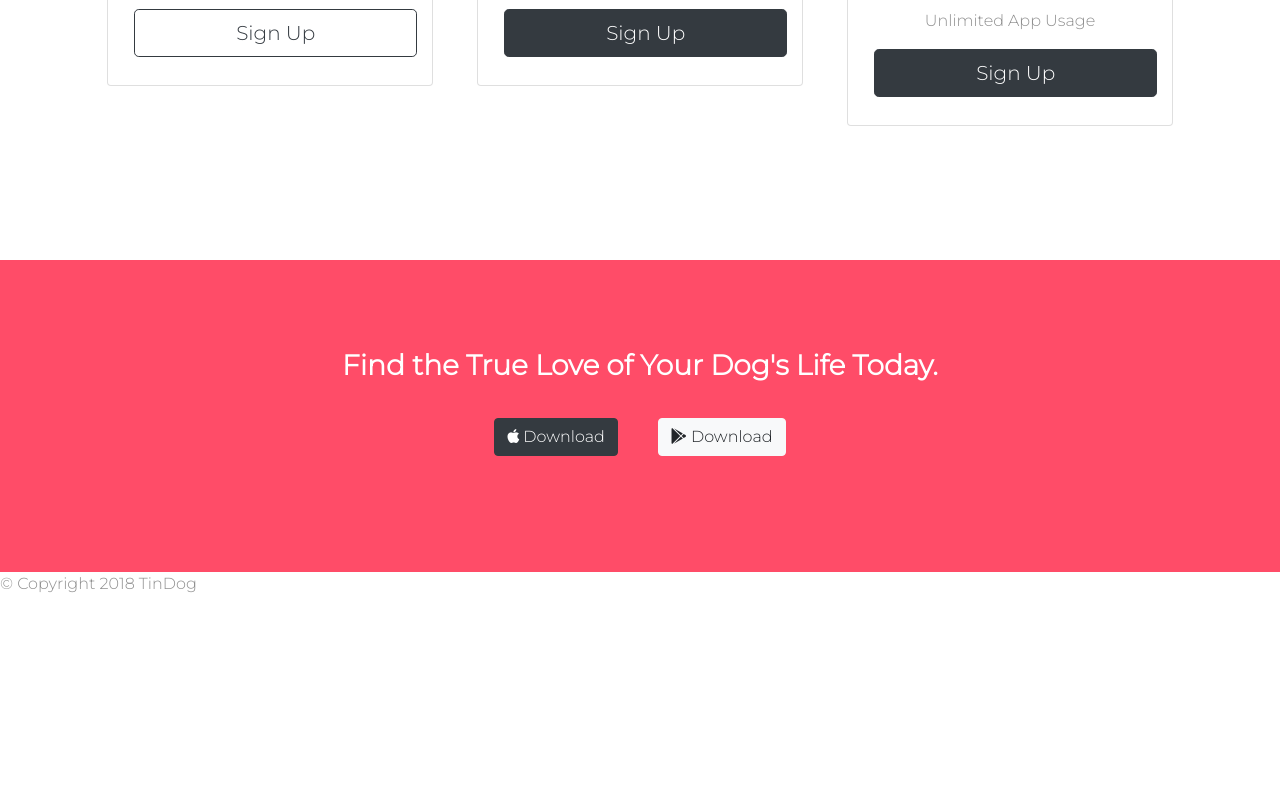
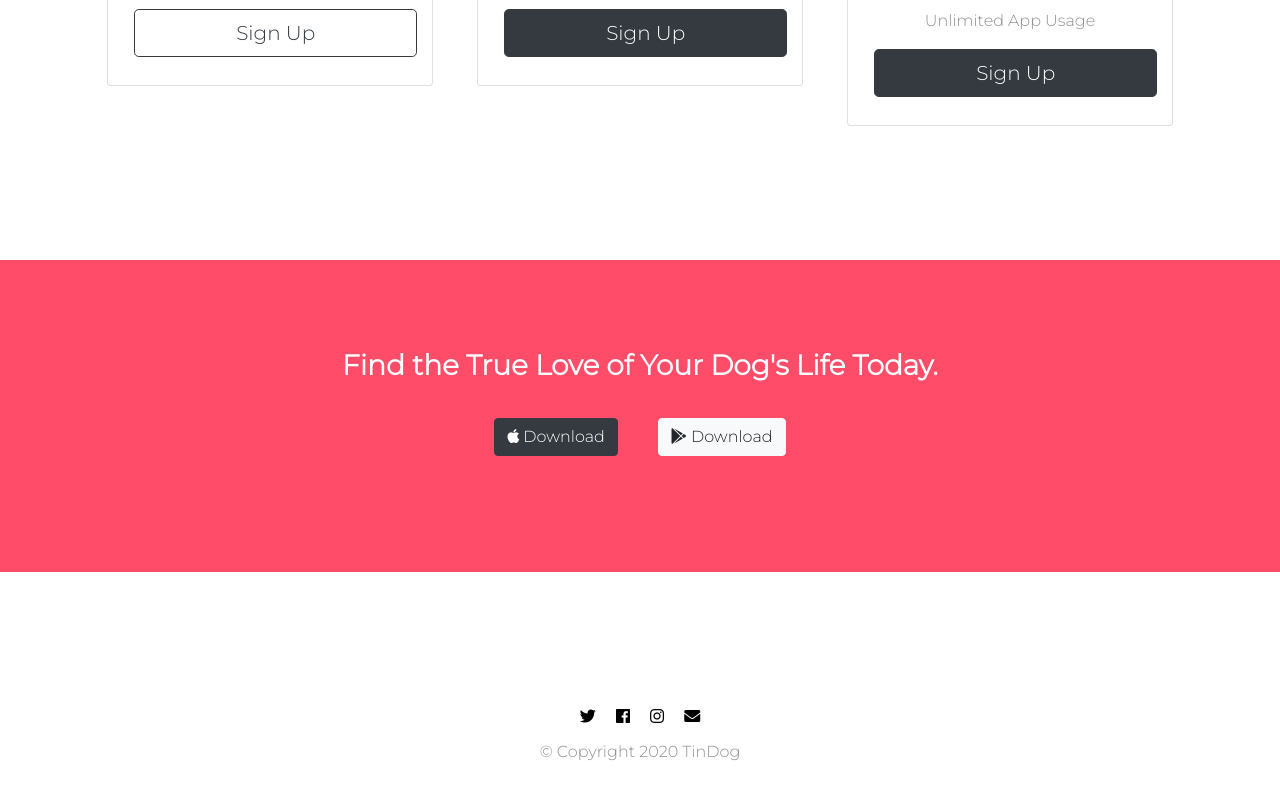
Before and after one commit to Akansha0211/tindog-website, a plain HTML site: page index.html in a window 1280 px wide. Shown: the part 2537-3337 px from the top of the page. Before the commit the page ends 3149 px from the top, so only its background shows below. Drawn offline with nearby package versions, Linux system fonts and the light colour scheme.

Commit message:
Style the icon

```diff
--- a/css/styles.css
+++ b/css/styles.css
@@ -130,6 +130,15 @@ p{
 button{
     margin: 3% 2%;
 }
+#footer{
+    text-align: center;
+    padding: 10% 0;
+}
+.ico{
+    color: #000;
+    margin: 0.5rem;
+    margin-bottom: 1rem;
+}
 
 @media (max-width:1028px){
     .mainimg{
--- a/index.html
+++ b/index.html
@@ -228,8 +228,11 @@
   <!-- Footer -->
 
   <footer id="footer">
-
-    <p>© Copyright 2018 TinDog</p>
+    <i class="ico fab fa-twitter"></i>
+    <i class="ico fab fa-facebook"></i>
+    <i class="ico fab fa-instagram"></i>
+    <i class="ico fa fa-envelope"></i>
+    <p>© Copyright 2020 TinDog</p>
 
   </footer>
 </body>
```
